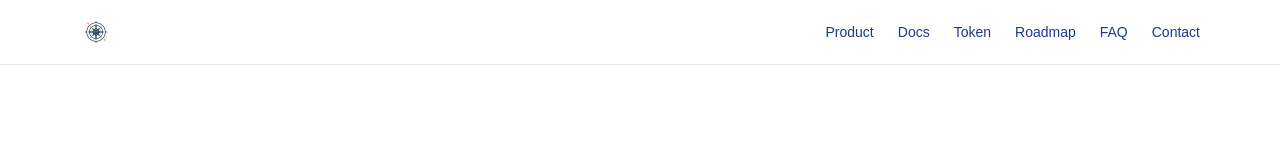
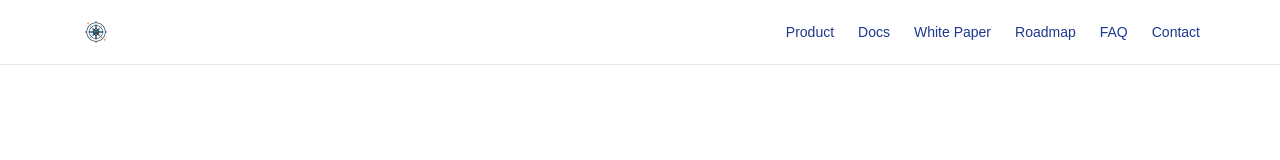
Before and after one commit to MutinAI/mutinai-site, a Next.js app: page /whitepaper in a window 1280 px wide. Shown: the top 160 px of the page. Built offline with nearby package versions, Linux system fonts and the light colour scheme; a web font is replaced by a local one.

Commit message:
fix image

```diff
--- a/src/app/layout.tsx
+++ b/src/app/layout.tsx
@@ -23,7 +23,7 @@ export default function RootLayout({
             <div className="space-x-6 text-sm font-medium text-blue-900">
               <Link href="/product">Product</Link>
               <Link href="/docs">Docs</Link>
-              <Link href="/token">Token</Link>
+              <Link href="/whitepaper">White Paper</Link>
               <Link href="/roadmap">Roadmap</Link>
               <Link href="/faq">FAQ</Link>
               <Link href="/contact">Contact</Link>
```
